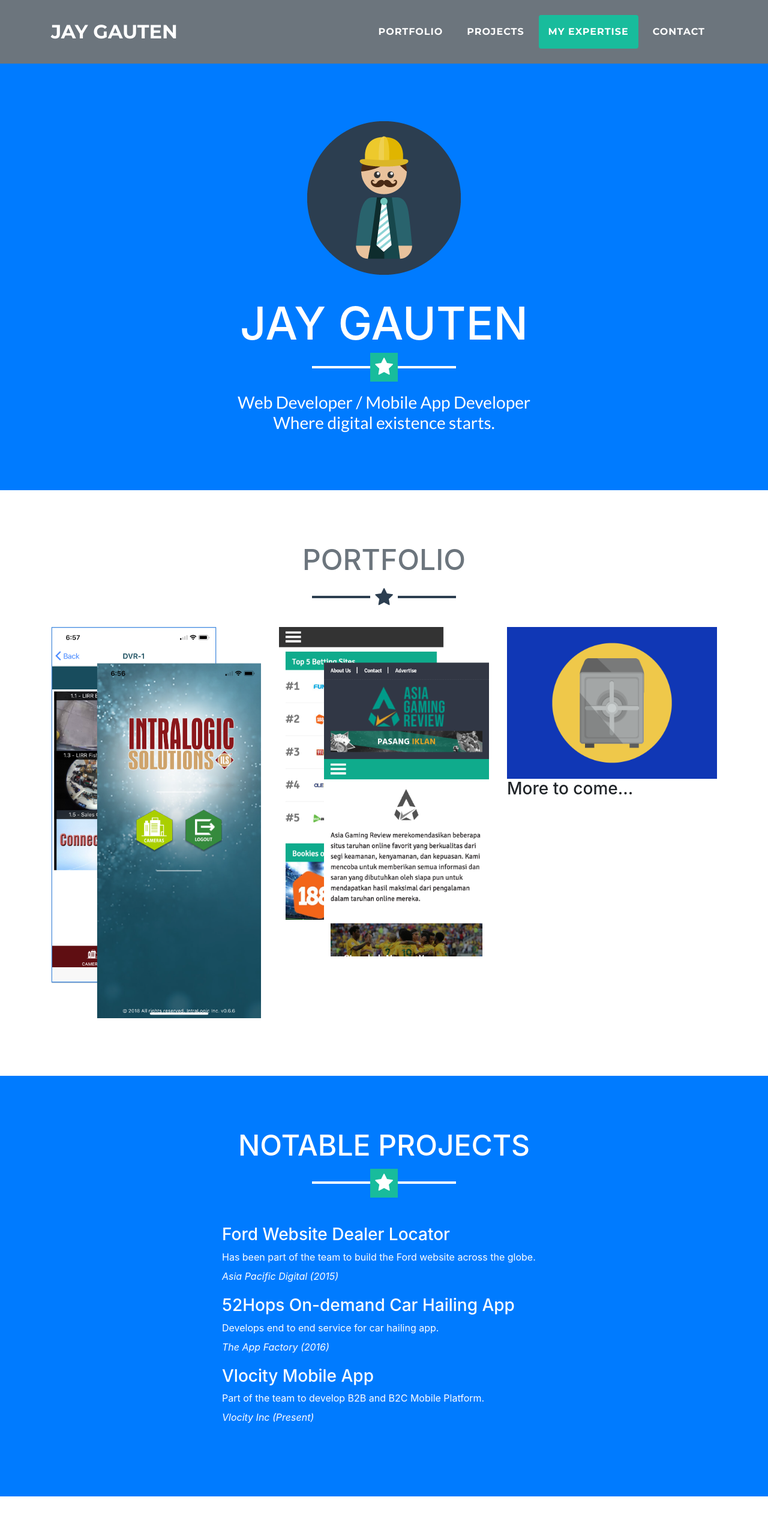
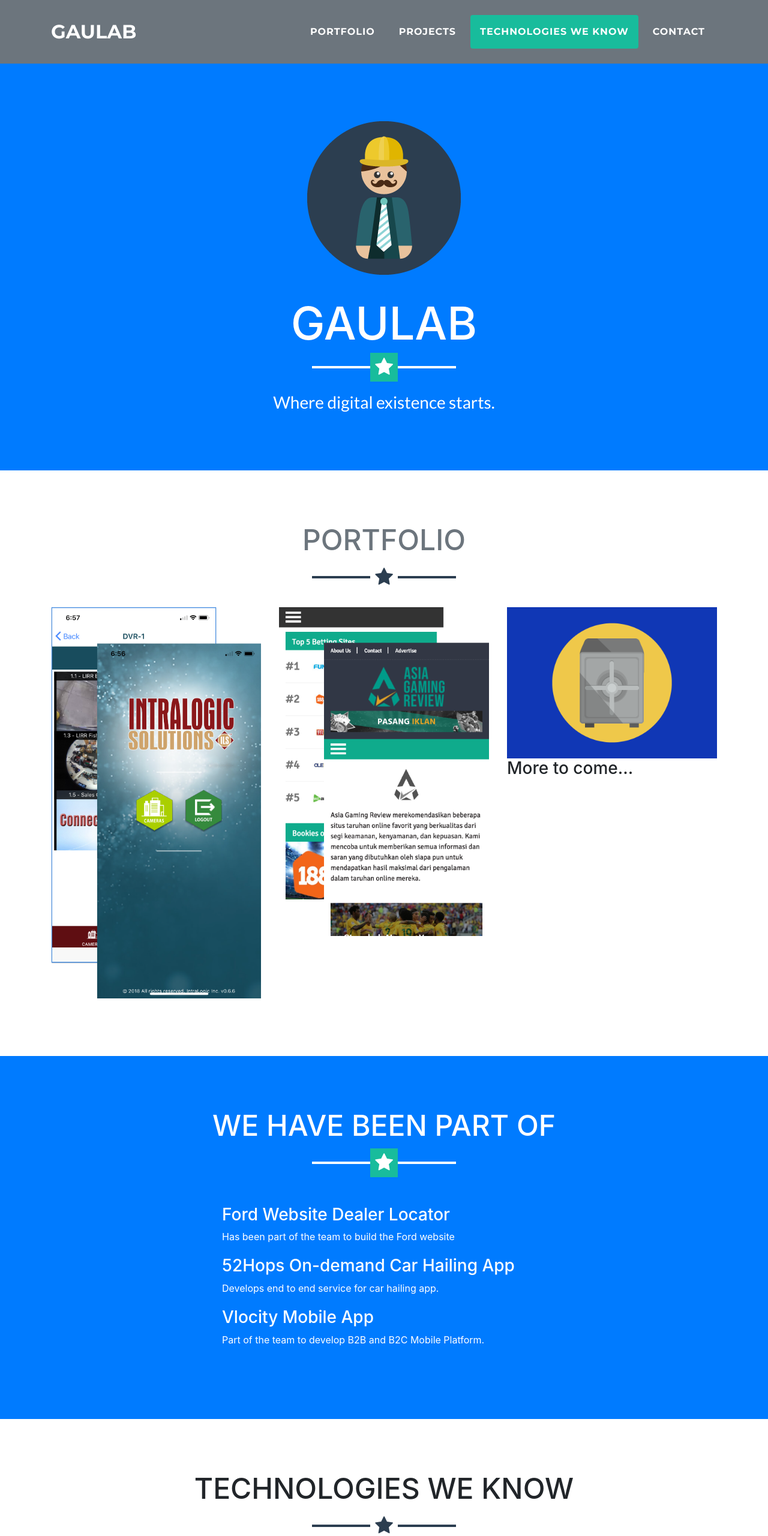
Before and after one commit to AppScaleTech/appscale.github.io, a website with bundled scripts: page index.html in a window 1280 px wide. Shown: the top 2560 px of the page at 60% size. Built offline with nearby package versions, Linux system fonts and the light colour scheme.

Commit message:
modified copies and spiels

```diff
--- a/index.html
+++ b/index.html
@@ -8,7 +8,7 @@
     <meta name="description" content="">
     <meta name="author" content="">
 
-    <title>Jay Gauten</title>
+    <title>Gaulab</title>
 
     <!-- Bootstrap core CSS -->
     <link href="vendor/bootstrap/css/bootstrap.min.css" rel="stylesheet">
@@ -31,7 +31,7 @@
     <!-- Navigation -->
     <nav class="navbar navbar-expand-lg bg-secondary fixed-top text-uppercase" id="mainNav">
       <div class="container">
-        <a class="navbar-brand js-scroll-trigger" href="#page-top">Jay Gauten</a>
+        <a class="navbar-brand js-scroll-trigger" href="#page-top">Gaulab</a>
         <button class="navbar-toggler navbar-toggler-right text-uppercase bg-primary text-white rounded" type="button" data-toggle="collapse" data-target="#navbarResponsive" aria-controls="navbarResponsive" aria-expanded="false" aria-label="Toggle navigation">
           Menu
           <i class="fa fa-bars"></i>
@@ -45,7 +45,7 @@
               <a class="nav-link py-3 px-0 px-lg-3 rounded js-scroll-trigger" href="#xp">Projects</a>
             </li>
             <li class="nav-item mx-0 mx-lg-1">
-              <a class="nav-link py-3 px-0 px-lg-3 rounded js-scroll-trigger" href="#skillset">My Expertise</a>
+              <a class="nav-link py-3 px-0 px-lg-3 rounded js-scroll-trigger" href="#skillset">Technologies we know</a>
             </li>
             <li class="nav-item mx-0 mx-lg-1">
               <a class="nav-link py-3 px-0 px-lg-3 rounded js-scroll-trigger" href="#contact">Contact</a>
@@ -59,9 +59,8 @@
     <header class="masthead bg-primary text-white text-center">
       <div class="container">
         <img class="img-fluid mb-5 d-block mx-auto" src="img/profile.png" alt="">
-        <h1 class="text-uppercase mb-0">Jay Gauten</h1>
+        <h1 class="text-uppercase mb-0">Gaulab</h1>
         <hr class="star-light">
-        <h2 class="font-weight-light mb-0">Web Developer / Mobile App Developer</h2>
         <h2 class="font-weight-light mb-0">Where digital existence starts.</h2>
       </div>
     </header>
@@ -111,19 +110,16 @@
     <!-- Work XP Section -->
     <section class="bg-primary text-white mb-0" id="xp">
       <div class="container">
-        <h2 class="text-center text-uppercase text-white">Notable Projects</h2>
+        <h2 class="text-center text-uppercase text-white">We have been part of</h2>
         <hr class="star-light mb-5">
         <div class="row">
           <dl class="definition-list-items col-md-6 offset-3">
             <dt><h3>Ford Website Dealer Locator</h3></dt>
-            <dd>Has been part of the team to build the Ford website across the globe.</dd>
-            <dd><em>Asia Pacific Digital (2015)</em></dd>
+            <dd>Has been part of the team to build the Ford website</dd>
             <dt><h3>52Hops On-demand Car Hailing App</h3></dt>
             <dd>Develops end to end service for car hailing app.</dd>
-            <dd><em>The App Factory (2016)</em></dd>
             <dt><h3>Vlocity Mobile App</h3></dt>
             <dd>Part of the team to develop B2B and B2C Mobile Platform.</dd>
-            <dd><em>Vlocity Inc (Present)</em></dd>
           </dl>
         </div>
       </div>
@@ -132,7 +128,7 @@
     <!-- skillset Section -->
     <section class="mb-0" id="skillset">
       <div class="container">
-        <h2 class="text-center text-uppercase">My Expertise</h2>
+        <h2 class="text-center text-uppercase">Technologies we know</h2>
         <hr class="star-dark mb-5">
         <div class="row">
           <img src="img/skillset.png" width="100%" height="auto" alt="">
@@ -165,7 +161,7 @@
             </ul> -->
           </div>
           <div class="col-md-4">
-            <h4 class="text-uppercase mb-4">Drop me a message to help you</h4>
+            <h4 class="text-uppercase mb-4">Drop us a message</h4>
             <p class="lead mb-0"><a href="mailto:info@gaulab.com">info@gaulab.com</a></p>
           </div>
         </div>
```
